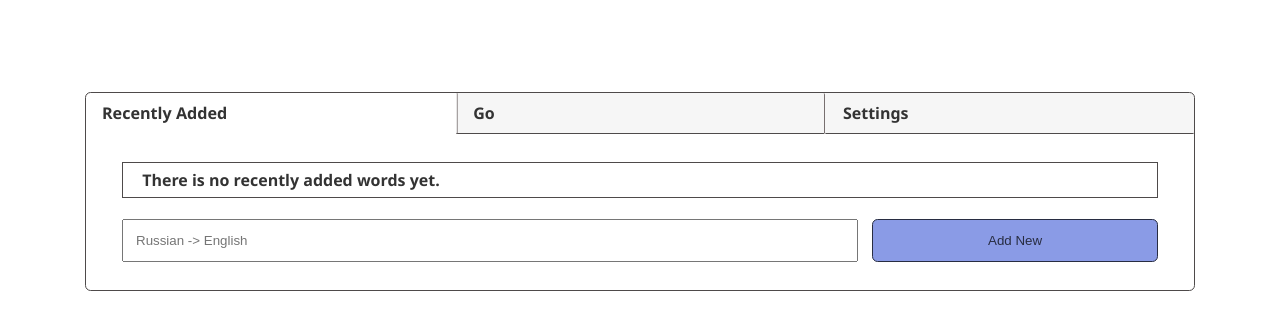
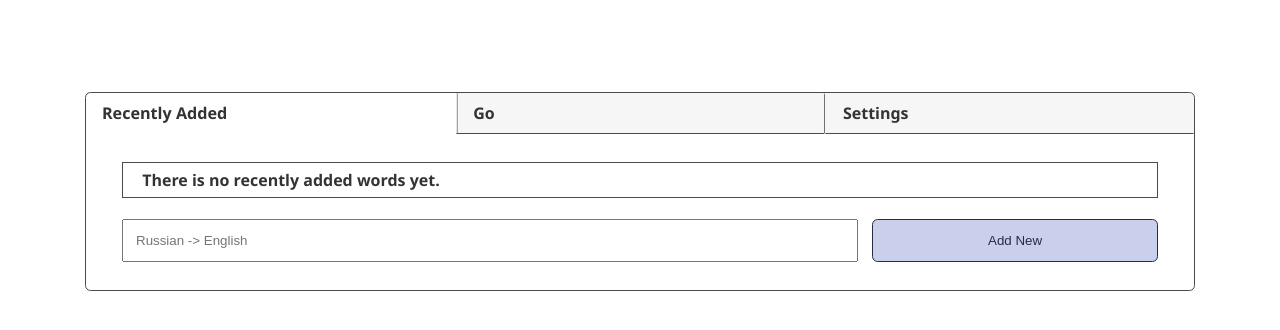
Before and after one commit to ArmoGidec/Gataullin-Ildar-otus, an Angular app in the folder angular/angular-app/: page / in a window 1280 px wide. Shown: the top 330 px of the page. Built offline with nearby package versions, Linux system fonts and the light colour scheme.

Commit message:
add condition when btn is disabled

```diff
--- a/angular/angular-app/src/app/recently-added/recently-added.component.html
+++ b/angular/angular-app/src/app/recently-added/recently-added.component.html
@@ -9,7 +9,7 @@
     </ng-template>
     <form [formGroup]="addTranslationForm" class="words__form" (ngSubmit)="submit()">
         <input class="words__input" type="text" name="text" formControlName="text" placeholder="Russian -> English">
-        <button class="btn words__btn" type="submit" [disabled]="disabled">
+        <button class="btn words__btn" type="submit" [disabled]="disabled || addTranslationForm.invalid">
             Add New
         </button>
     </form>
```
